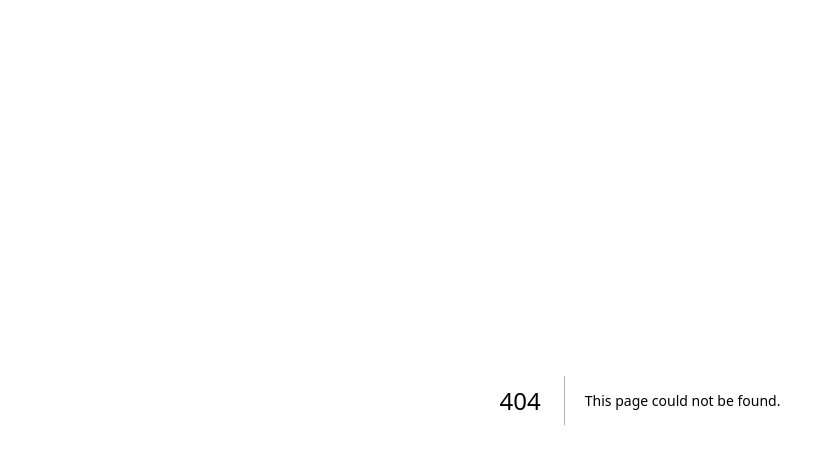
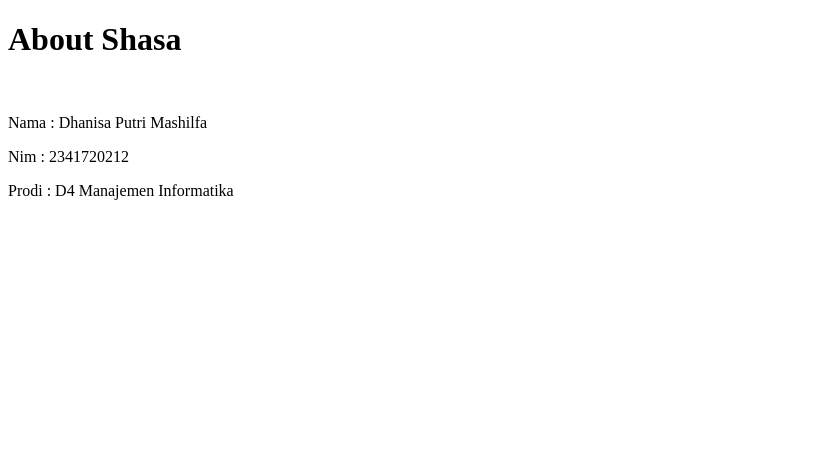
Before and after one commit to dhanisaptrri/Pemrograman_Framework, a Next.js app in the folder praktikum/my-app/: page /about in a window 1280 px wide. Before the commit this address had no page. Shown: the top 464 px of the page, without its empty margins (0-835 px from the left). Built offline with nearby package versions, Linux system fonts and the light colour scheme.

Commit message:
Tugas 1 (Wajib)

```diff
--- /dev/null
+++ b/praktikum/my-app/src/pages/about.tsx
@@ -0,0 +1,18 @@
+import Head from 'next/head'
+import Image from 'next/image'
+import { Inter } from 'next/font/google'
+import styles from '@/styles/Home.module.css'
+
+const inter = Inter({ subsets: ['latin'] })
+
+export default function Home() {
+  return (
+
+      <div>
+      <h1>About Shasa</h1><br />
+      <p>Nama : Dhanisa Putri Mashilfa</p>
+      <p>Nim : 2341720212</p>
+      <>Prodi : D4 Manajemen Informatika</>
+     </div>
+  )
+}
```
